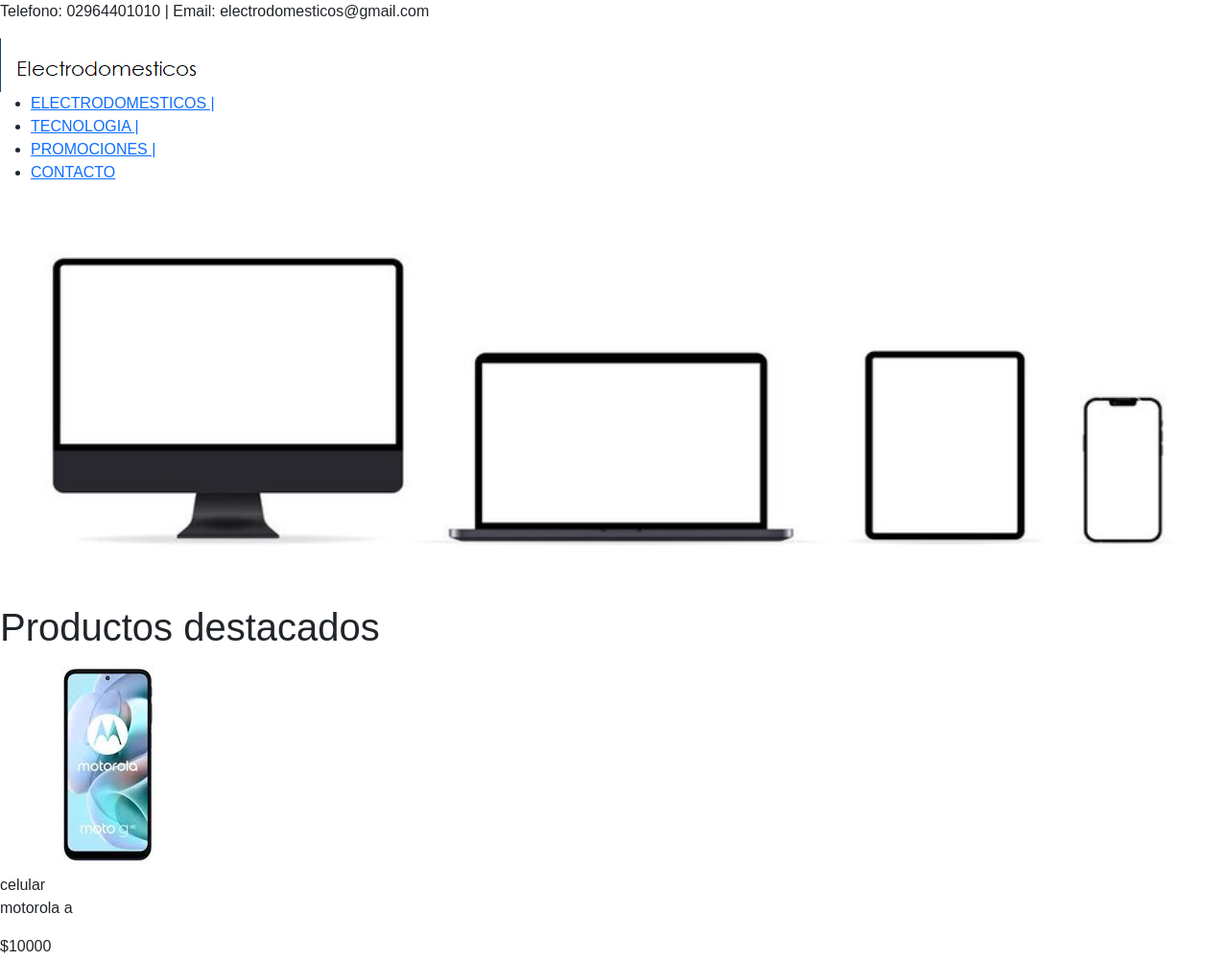
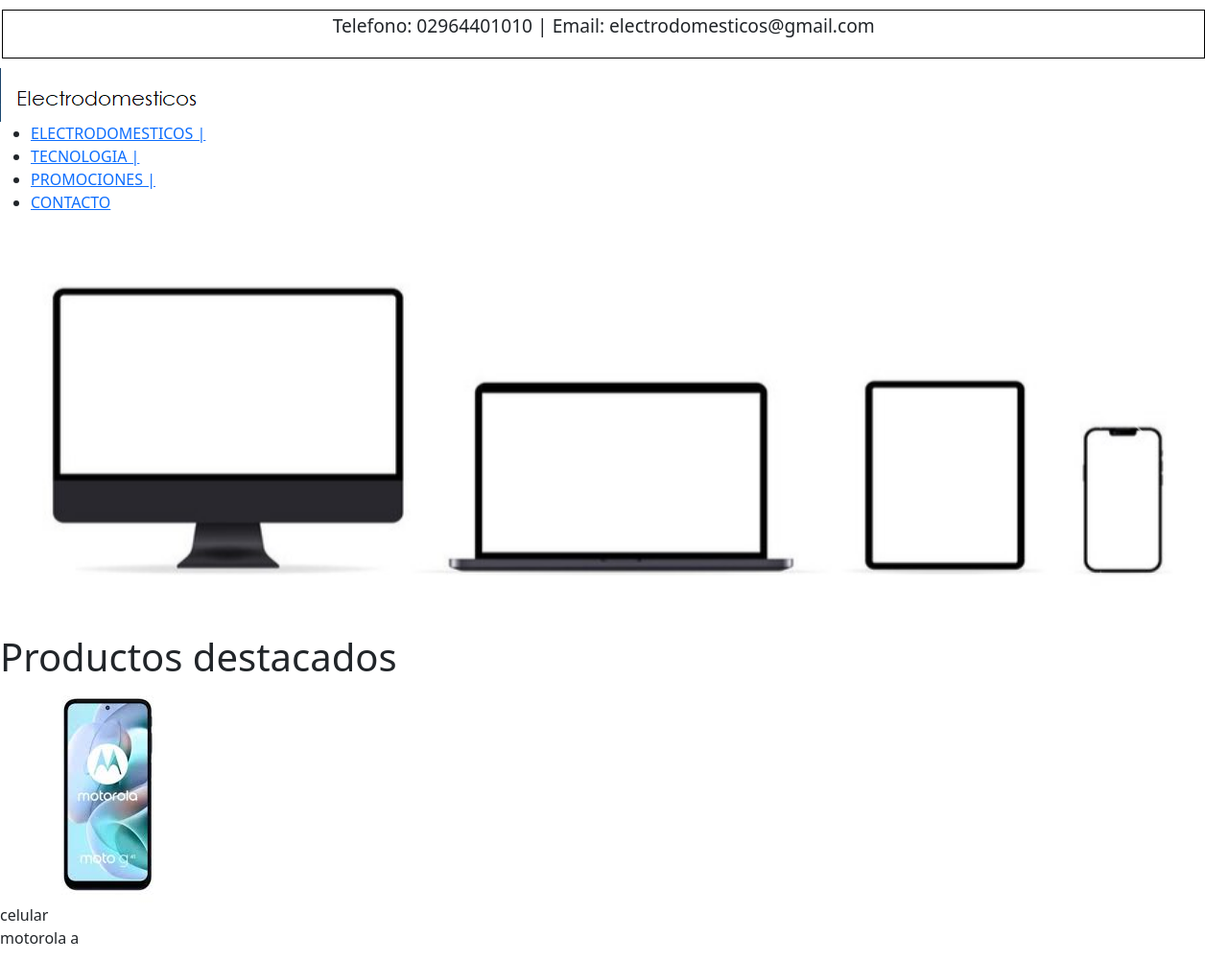
Before and after one commit to isacn4/electrodomesticos-b, a website: page index.html in a window 1280 px wide. Shown: the top 1002 px of the page at 96% size. Drawn offline with nearby package versions, Linux system fonts and the light colour scheme; files that its build step writes are made by us from their sources.

Commit message:
scss se hizo telefono y email

```diff
--- a/scss/estilo.scss
+++ b/scss/estilo.scss
@@ -1,6 +1,2 @@
-/*reset*/
-* {
- padding: 0;
- margin: 0;
- font-family: 'Montserrat', sans-serif;
-}
+@import "./base/reset";
+@import "./layout/telyemail";
--- /dev/null
+++ b/scss/layout/_telyemail.scss
@@ -0,0 +1,14 @@
+/*encabezado*/
+.encabezado__box--white{
+	width: 98%;
+	text-align: center;
+	background-color: white;
+	padding: 2px;
+	margin: 10px 2px;
+	border: solid black 0.6px;
+
+		p{
+			font-size: 1.2rem;
+}
+
+}
```
